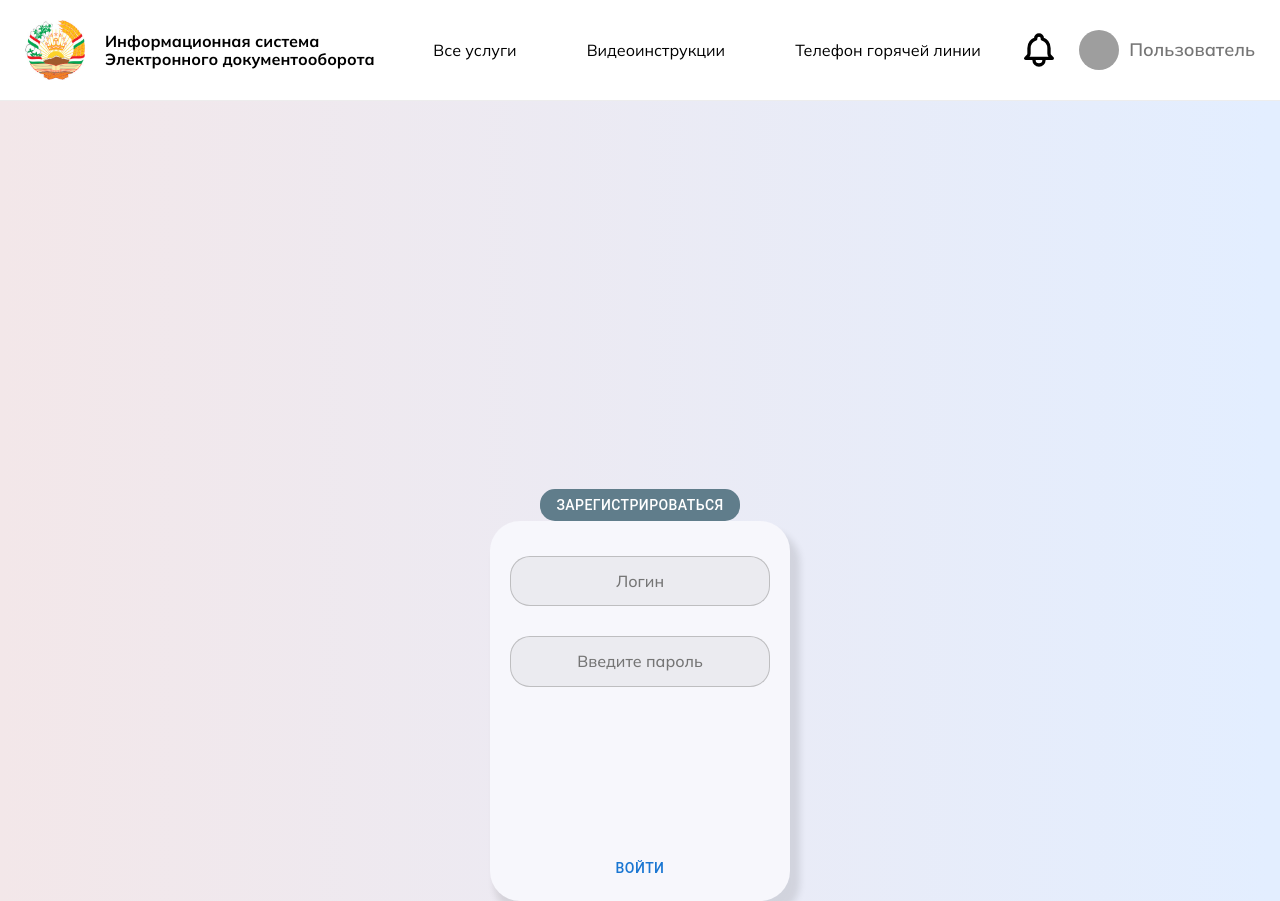
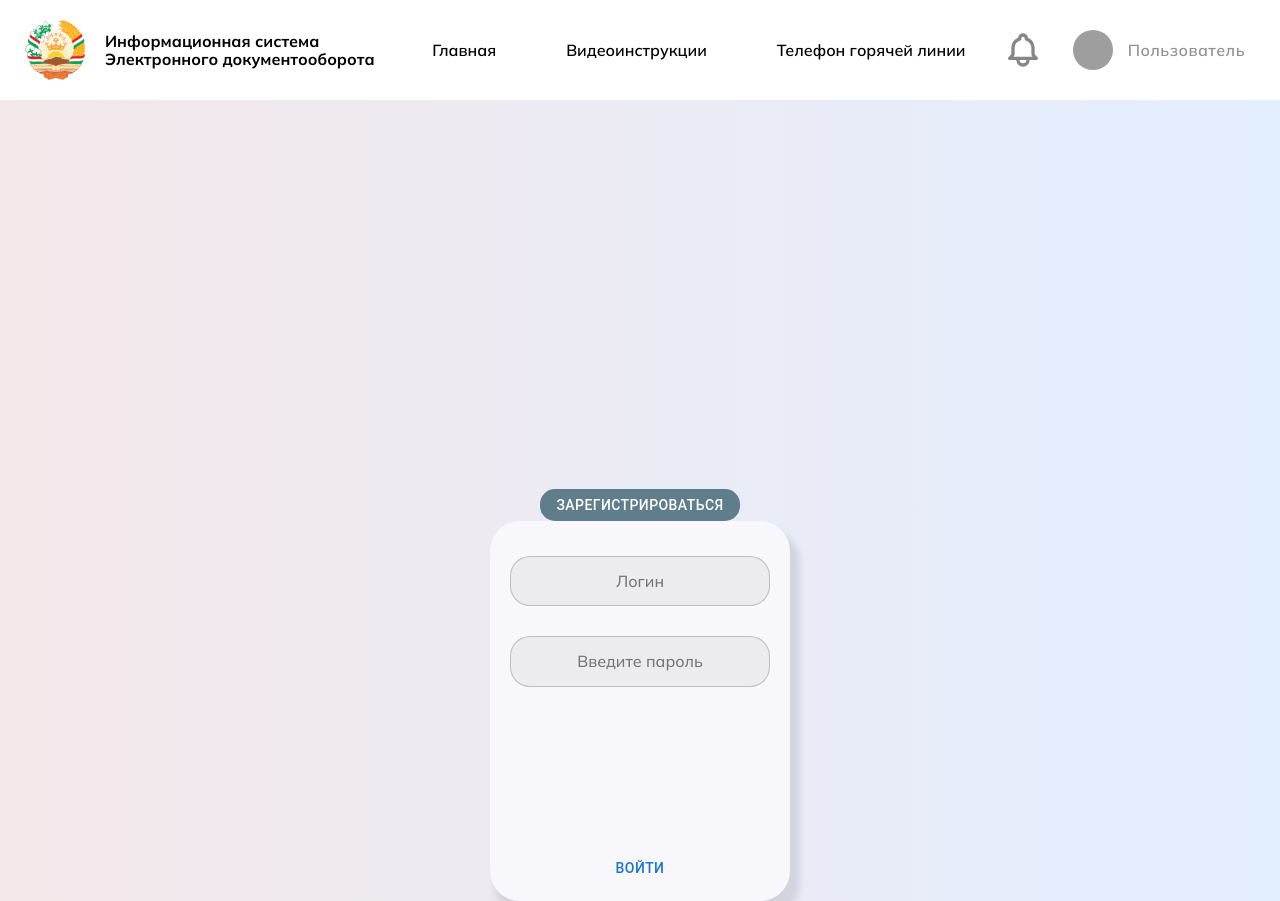
Before and after one commit to Komil-Muminov/interlink-HR, a React (Vite) app in the folder client/: page /auth/logme in a window 1280 px wide. Built offline with nearby package versions, Linux system fonts and the light colour scheme; grey boxes are pictures that could not be loaded.

Commit message:
fx header

```diff
--- a/client/src/Components/Header/Header.css
+++ b/client/src/Components/Header/Header.css
@@ -44,6 +44,10 @@ header {
   gap: 70px;
 }
 
+.nav__item--link {
+  font-weight: 600;
+}
+
 .nav__item--link:hover {
   transition: color 0.2s ease-in-out;
   color: #00000099;
@@ -52,19 +56,39 @@ header {
 /* Header-right */
 .header__right {
   display: flex;
+  align-items: center;
   gap: 20px;
+}
+
+.header__righ-svg {
+  stroke: rgba(128, 128, 128, 0.95);
+  transition: all 0.3s;
 }
 
 .header__righ-svg:hover {
   transition: stroke 0.2s ease-in-out;
-	stroke: rgba(128, 128, 128, 0.95);
+  stroke: rgba(158, 158, 158, 0.95);
+  cursor: pointer;
 }
 
 .header__tooltip {
   display: flex;
   gap: 10px;
 }
+
+.header__right .wrapper-profile {
+  display: flex;
+  align-items: center;
+  cursor: pointer;
+  gap: 15px;
+  text-decoration: none;
+  text-transform: none;
+  color: rgb(146, 146, 146);
+  font-size: 16px;
+  border-radius: 10px;
+  padding: 10px;
+}
+
 .header__right-uname {
-	font-size: 18px;
   font-weight: 600;
 }
--- a/client/src/Components/Header/Header.tsx
+++ b/client/src/Components/Header/Header.tsx
@@ -9,6 +9,7 @@ import {
   Tooltip,
   IconButton,
   Avatar,
+  Button,
 } from "@mui/material";
 import AccountCircleOutlinedIcon from "@mui/icons-material/AccountCircleOutlined";
 import LogoutIcon from "@mui/icons-material/Logout";
@@ -33,6 +34,7 @@ const Header: React.FC = () => {
 
   // DefName
   const defName = "Пользователь";
+
   return (
     <>
       <header>
@@ -59,7 +61,7 @@ const Header: React.FC = () => {
               <ul className="nav__list">
                 <li className="nav__item">
                   <Link to="/route1" className="nav__item--link">
-										Все услуги
+                    Главная
                   </Link>
                 </li>
                 <li className="nav__item">
@@ -95,17 +97,22 @@ const Header: React.FC = () => {
                 </g>
               </svg>
               <Box sx={{ flexGrow: 0 }}>
-								<Tooltip title="Открыть настройки" className="header__tooltip">
-									<IconButton onClick={handleOpenUserMenu} sx={{ p: 0 }}>
-										<Avatar alt="User Avatar" src={defName} />
+                <Tooltip title="" className="header__tooltip">
+                  <div>
+                    <Button
+                      className="wrapper-profile"
+                      onClick={handleOpenUserMenu}
+                    >
+                      <Avatar alt="Mahmud Norov" src={defName} />
                       <p className="header__right-uname">{defName}</p>
-									</IconButton>
+                    </Button>
+                  </div>
                 </Tooltip>
 
                 {/* Выпадающее меню */}
                 <Menu
                   sx={{
-										mt: "45px", // Выставление отступа меню
+                    mt: "60px", // Выставление отступа меню
                     "& .MuiMenu-paper": {
                       padding: "0 10px",
                       borderRadius: "7px",
@@ -175,8 +182,6 @@ const Header: React.FC = () => {
               </Box>
             </div>
           </div>
-					{/* Модули */}
-					{/* <SubList item={subModulsLink} /> */}
         </div>
       </header>
     </>
```
Lines whose indentation alone changed are shown as unchanged.
